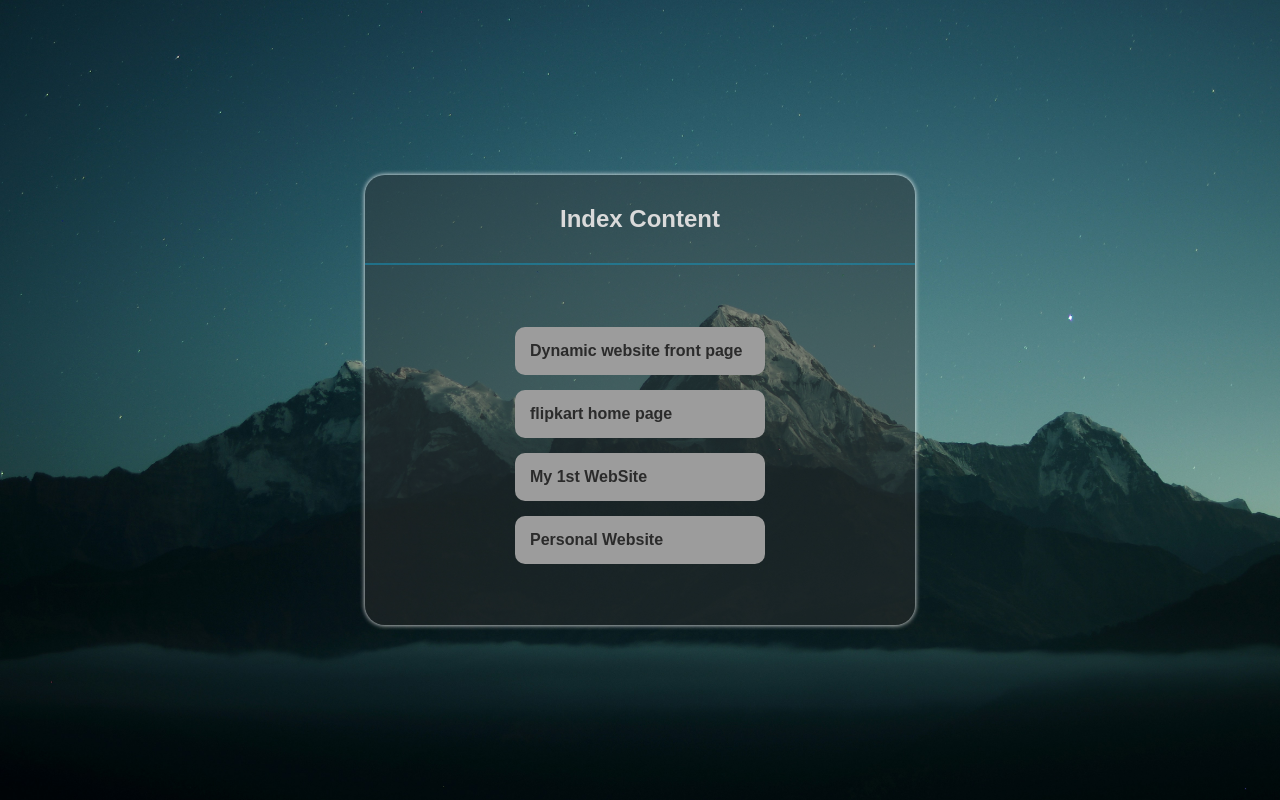
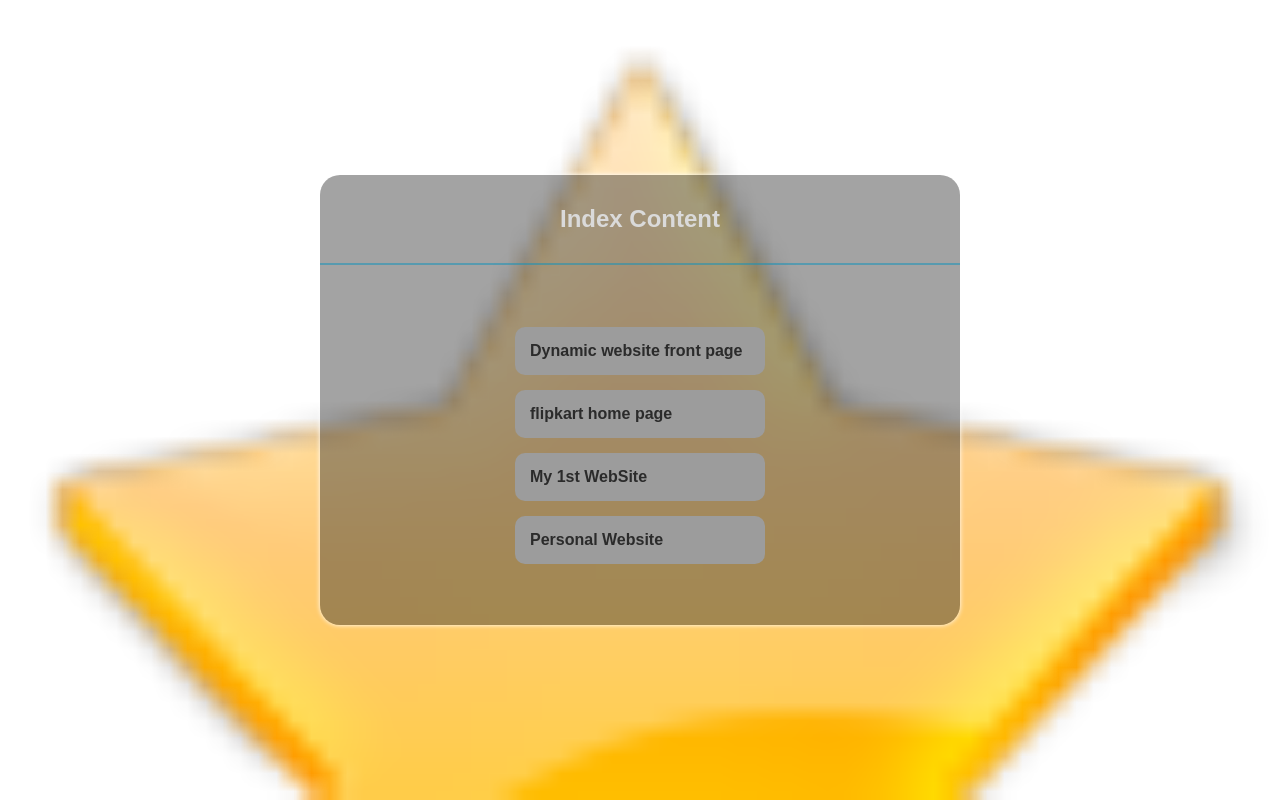
Before and after one commit to meshcode21/web-development-practice, a plain HTML site: page index.html in a window 1280 px wide. Drawn offline with Linux system fonts and the light colour scheme.

Commit message:
index changes

```diff
--- a/index.html
+++ b/index.html
@@ -17,7 +17,7 @@
         .indexBox {
             height: 100vh;
             width: 100vw;
-            background: url('My 1st website/images/hero.jpg') no-repeat;
+            background: url('star.ico') no-repeat;
             background-position: top;
             background-size: cover;
             display: flex;
@@ -28,7 +28,7 @@
 
         .container {
             min-width: 350px;
-            width: 550px;
+            width: 50vw;
             height: 450px;
             /* border: 2px solid rgb(31, 156, 240); */
             box-shadow: 0 0 5px white;
```
